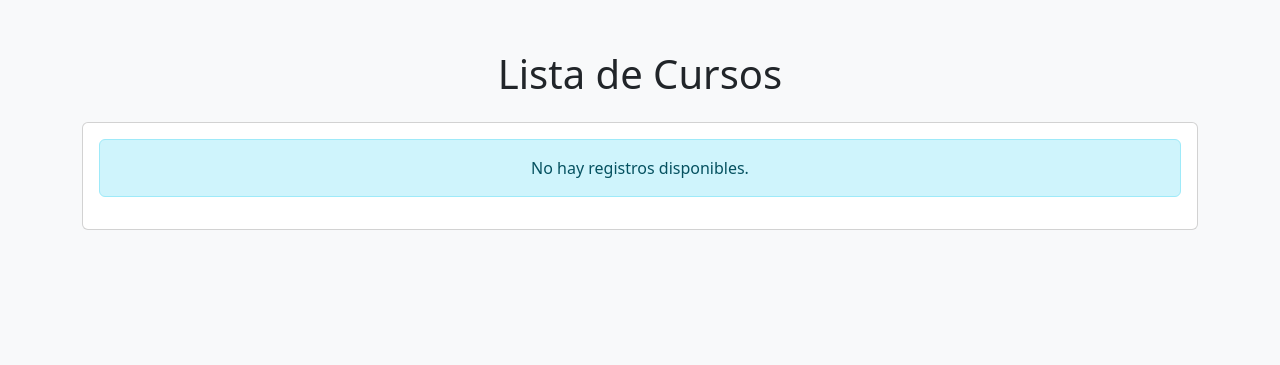
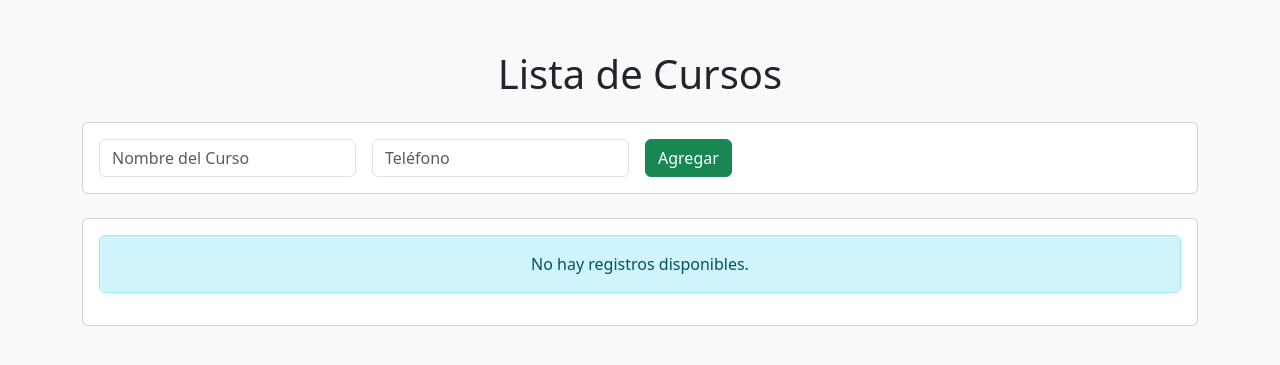
Before and after one commit to DarkBell1221/flaskPractica2J, a Flask app: template templates/inscripcion.html in a window 1280 px wide. Shown: the top 365 px of the page. Run offline with Flask 3, Linux system fonts and the light colour scheme; the template is opened without the code that fills it, so the values that code supplies are empty.

Commit message:
Update inscripcion.html

```diff
--- a/templates/inscripcion.html
+++ b/templates/inscripcion.html
@@ -4,7 +4,6 @@
     <meta charset="UTF-8">
     <meta name="viewport" content="width=device-width, initial-scale=1.0">
     <title>Registros de Cursos</title>
-    <!-- Bootstrap CSS -->
     <link href="https://cdn.jsdelivr.net/npm/bootstrap@5.3.0-alpha1/dist/css/bootstrap.min.css" rel="stylesheet">
     <style>
         body {
@@ -29,6 +28,23 @@
 <body>
     <div class="container">
         <h1 class="mb-4 text-center">Lista de Cursos</h1>
+
+        <div class="card mb-4">
+            <div class="card-body">
+                <form action="/registrar" method="POST" class="row g-3">
+                    <div class="col-auto">
+                        <input type="text" name="nombre_curso" placeholder="Nombre del Curso" class="form-control" required>
+                    </div>
+                    <div class="col-auto">
+                        <input type="text" name="telefono" placeholder="Teléfono" class="form-control" required>
+                    </div>
+                    <div class="col-auto">
+                        <button type="submit" class="btn btn-success">Agregar</button>
+                    </div>
+                </form>
+            </div>
+        </div>
+
         <div class="card">
             <div class="card-body">
                 {% if registros %}
@@ -46,7 +62,6 @@
                             <tr>
                                 <td>{{ registro['Id_Curso'] }}</td>
                                 <td>
-                                    <!-- Formulario para editar el curso -->
                                     <form action="/editar_registro/{{ registro['Id_Curso'] }}" method="POST" class="d-inline">
                                         <input type="text" name="nombre_curso" value="{{ registro['Nombre_Curso'] }}" class="form-control" required>
                                 </td>
@@ -54,10 +69,10 @@
                                         <input type="text" name="telefono" value="{{ registro['Telefono'] }}" class="form-control" required>
                                 </td>
                                 <td>
-                                        <button type="submit" class="btn btn-primary btn-sm btn-space">Guardar</button>
+                                        <button type="button" class="btn btn-warning btn-sm btn-space editar" data-id="{{ registro['Id_Curso'] }}">Editar</button>
+                                        <button type="submit" class="btn btn-primary btn-sm btn-space guardar" style="display: none;">Guardar</button>
                                     </form>
 
-                                    <!-- Formulario para eliminar el curso -->
                                     <form action="/eliminar/{{ registro['Id_Curso'] }}" method="POST" class="d-inline">
                                         <button type="submit" class="btn btn-danger btn-sm btn-space">Eliminar</button>
                                     </form>
@@ -75,7 +90,37 @@
         </div>
     </div>
 
-    <!-- Bootstrap JS y Popper.js -->
     <script src="https://cdn.jsdelivr.net/npm/bootstrap@5.3.0-alpha1/dist/js/bootstrap.bundle.min.js"></script>
+    <script>
+        document.querySelectorAll('.editar').forEach(button => {
+            button.addEventListener('click', () => {
+                const row = button.closest('tr');
+                const form = row.querySelector('form');
+
+                // Cambiar a modo de edición
+                form.querySelectorAll('input').forEach(input => {
+                    input.disabled = false;
+                });
+                button.style.display = 'none'; // Ocultar botón de editar
+                const guardarBtn = row.querySelector('.guardar');
+                guardarBtn.style.display = 'inline-block'; // Mostrar botón de guardar
+            });
+        });
+
+        document.querySelectorAll('.guardar').forEach(button => {
+            button.addEventListener('click', () => {
+                const row = button.closest('tr');
+                const form = row.querySelector('form');
+
+                // Cambiar a modo de no edición
+                form.querySelectorAll('input').forEach(input => {
+                    input.disabled = true;
+                });
+                button.style.display = 'none'; // Ocultar botón de guardar
+                const editarBtn = row.querySelector('.editar');
+                editarBtn.style.display = 'inline-block'; // Mostrar botón de editar
+            });
+        });
+    </script>
 </body>
 </html>
```
